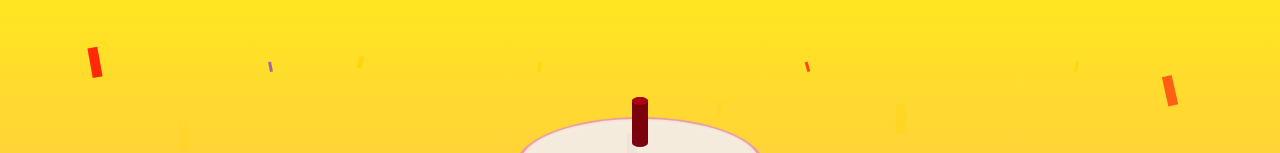
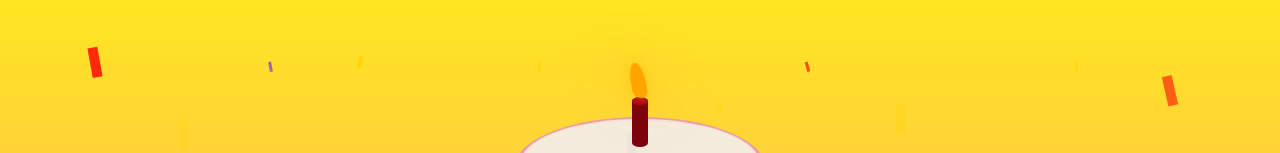
Before and after one commit to Leo01234/birthday_celebration, a Vue app: page / in a window 1280 px wide. Shown: the part 213-366 px from the top of the page. Built offline with nearby package versions, Linux system fonts and the light colour scheme.

Commit message:
add favicon; change flame default to show

```diff
--- a/index.html
+++ b/index.html
@@ -2,7 +2,7 @@
 <html lang="zh-CN">
   <head>
     <meta charset="UTF-8">
-    <link rel="icon" href="/favicon.ico">
+    <link rel="icon" href="/favicon.jpg">
     <meta name="viewport" content="width=device-width, initial-scale=1.0">
     <title>生日快乐</title>
   </head>
--- a/src/components/BirthdayCake.vue
+++ b/src/components/BirthdayCake.vue
@@ -4,7 +4,7 @@
 <script setup>
 import { ref, onMounted, onBeforeUnmount } from 'vue'
 
-const showFlame = ref(false)
+const showFlame = ref(true)
 
 function switchFlame() {
     showFlame.value = !showFlame.value;
```
Also changed, not shown: public/favicon.jpg (added), 1 other file (tests, documents, lock files or other folders).
